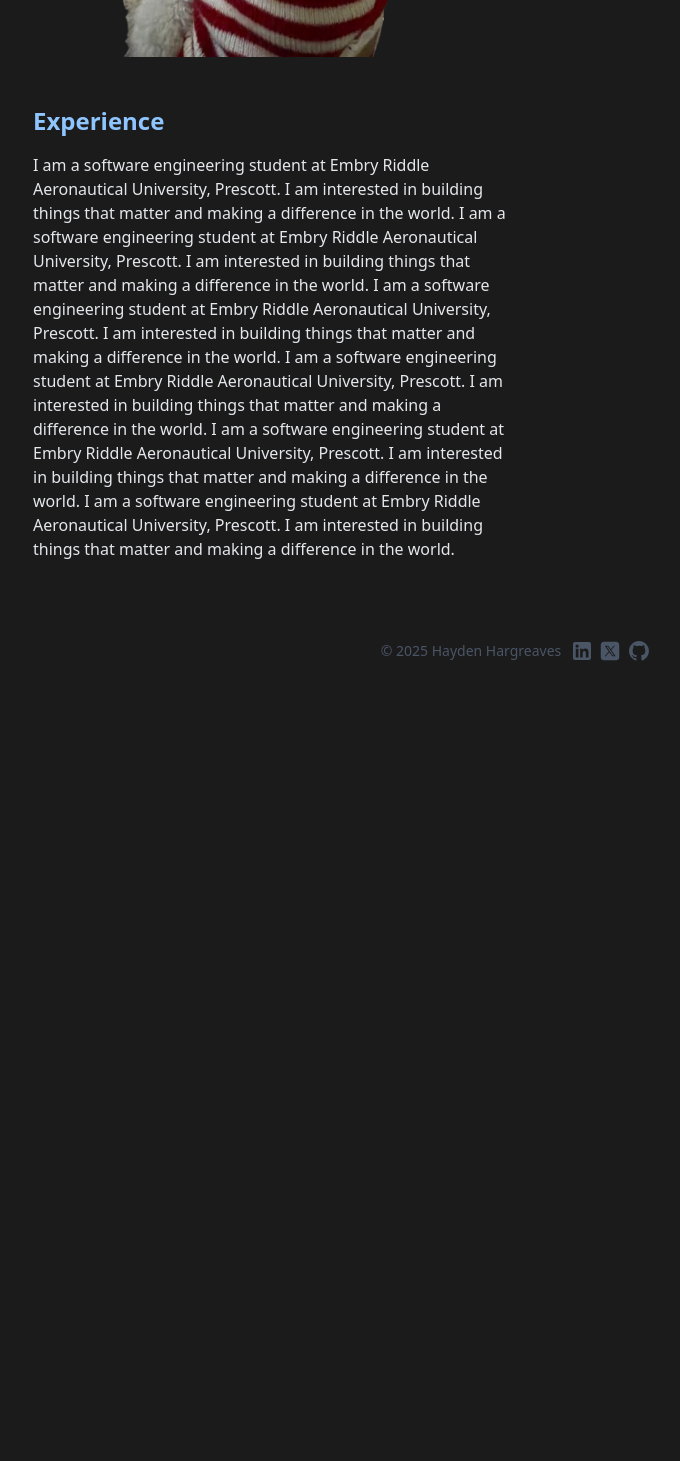
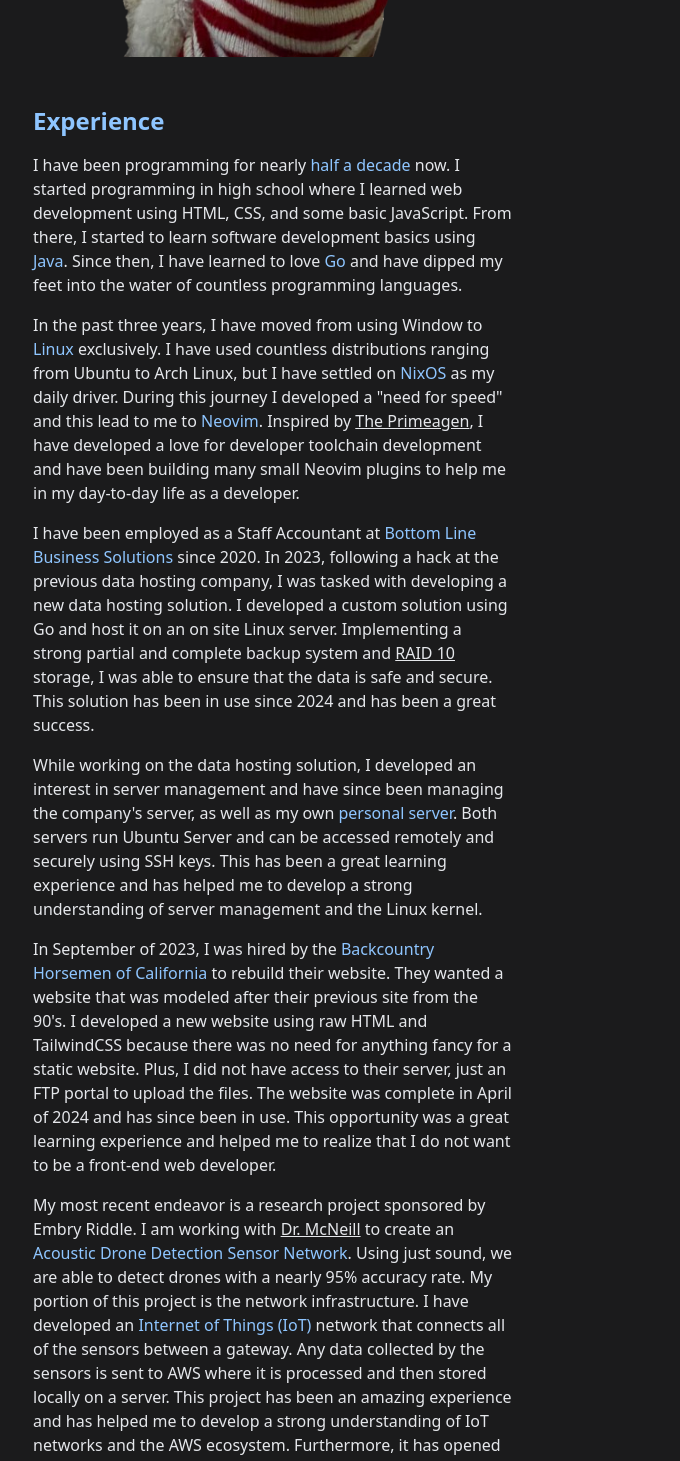
Before and after one commit to haydenhargreaves/hhargreaves.net, a SvelteKit app: page /about in a window 1280 px wide. Shown: the part 1330-2791 px from the top of the page, without its empty margins (127-807 px from the left). Before the commit the page ends 2039 px from the top, so only its background shows below. Built offline with nearby package versions, Linux system fonts and the light colour scheme.

Commit message:
FEAT: Experience section complete, for now.

```diff
--- a/src/routes/about/+page.svelte
+++ b/src/routes/about/+page.svelte
@@ -28,7 +28,7 @@
 							Embry Riddle Aeronautical University.</span
 						>
 						I am also pursing a minor in Cyber Security. I am a freshmen who intends to graduate in Spring,
-						2028. I have a love for building things and seeing my ideas come to life.
+						2028. I have a passion for building things and seeing my ideas come to life.
 						<br />
 						<br />
 						In my free time, when I am not coding, I like to workout, I play airsoft, I love mountain
@@ -56,19 +56,80 @@
 				<!-- Experience -->
 				<div class="my-8 h-fit w-full">
 					<h2 class="py-4 text-2xl font-[600] text-blue-300">Experience</h2>
+					<p class="mb-4 w-3/4 text-gray-200">
+						I have been programming for nearly <span class="text-blue-300">half a decade</span> now.
+						I started programming in high school where I learned web development using HTML, CSS,
+						and some basic JavaScript. From there, I started to learn software development basics
+						using <span class="text-blue-300">Java</span>. Since then, I have learned to love
+						<span class="text-blue-300">Go</span> and have dipped my feet into the water of countless
+						programming languages.
+					</p>
+					<p class="my-4 w-3/4 text-gray-200">
+						In the past three years, I have moved from using Window to
+						<span class="text-blue-300">Linux</span>
+						exclusively. I have used countless distributions ranging from Ubuntu to Arch Linux, but I
+						have settled on <span class="text-blue-300">NixOS</span> as my daily driver. During this
+						journey I developed a "need for speed" and this lead to me to
+						<span class="text-blue-300">Neovim</span>. Inspired by
+						<a
+							href="https://x.com/ThePrimeagen?ref_src=twsrc%5Egoogle%7Ctwcamp%5Eserp%7Ctwgr%5Eauthor"
+							target="_blank"
+							class="transition-color underline duration-150 hover:text-blue-300">The Primeagen</a
+						>, I have developed a love for developer toolchain development and have been building
+						many small Neovim plugins to help me in my day-to-day life as a developer.
+					</p>
 					<p class="w-3/4 text-gray-200">
-						I am a software engineering student at Embry Riddle Aeronautical University, Prescott. I
-						am interested in building things that matter and making a difference in the world. I am
-						a software engineering student at Embry Riddle Aeronautical University, Prescott. I am
-						interested in building things that matter and making a difference in the world. I am a
-						software engineering student at Embry Riddle Aeronautical University, Prescott. I am
-						interested in building things that matter and making a difference in the world. I am a
-						software engineering student at Embry Riddle Aeronautical University, Prescott. I am
-						interested in building things that matter and making a difference in the world. I am a
-						software engineering student at Embry Riddle Aeronautical University, Prescott. I am
-						interested in building things that matter and making a difference in the world. I am a
-						software engineering student at Embry Riddle Aeronautical University, Prescott. I am
-						interested in building things that matter and making a difference in the world.
+						I have been employed as a Staff Accountant at
+						<span class="text-blue-300">Bottom Line Business Solutions</span> since 2020. In 2023,
+						following a hack at the previous data hosting company, I was tasked with developing a
+						new data hosting solution. I developed a custom solution using Go and host it on an on
+						site Linux server. Implementing a strong partial and complete backup system and
+						<a
+							href="https://www.techtarget.com/searchstorage/definition/RAID-10-redundant-array-of-independent-disks"
+							target="_blank"
+							class="transition-color underline duration-150 hover:text-blue-300">RAID 10</a
+						>
+						storage, I was able to ensure that the data is safe and secure. This solution has been in
+						use since 2024 and has been a great success.
+					</p>
+					<p class="my-4 w-3/4 text-gray-200">
+						While working on the data hosting solution, I developed an interest in server management
+						and have since been managing the company's server, as well as my own <span
+							class="text-blue-300"
+						>
+							personal server</span
+						>. Both servers run Ubuntu Server and can be accessed remotely and securely using SSH
+						keys. This has been a great learning experience and has helped me to develop a strong
+						understanding of server management and the Linux kernel.
+					</p>
+					<p class="my-4 w-3/4 text-gray-200">
+						In September of 2023, I was hired by the <span class="text-blue-300">
+							Backcountry Horsemen of California
+						</span>
+						to rebuild their website. They wanted a website that was modeled after their previous site
+						from the 90's. I developed a new website using raw HTML and TailwindCSS because there was
+						no need for anything fancy for a static website. Plus, I did not have access to their server,
+						just an FTP portal to upload the files. The website was complete in April of 2024 and has
+						since been in use. This opportunity was a great learning experience and helped me to realize
+						that I do not want to be a front-end web developer.
+					</p>
+					<p class="my-4 w-3/4 text-gray-200">
+						My most recent endeavor is a research project sponsored by Embry Riddle. I am working
+						with
+						<a
+							href="https://faculty.erau.edu/Seth.McNeill"
+							class="transition-color underline duration-150 hover:text-blue-300"
+							target="_blank">Dr. McNeill</a
+						>
+						to create an <span class="text-blue-300">Acoustic Drone Detection Sensor Network</span>.
+						Using just sound, we are able to detect drones with a nearly 95% accuracy rate. My
+						portion of this project is the network infrastructure. I have developed an
+						<span class="text-blue-300"> Internet of Things (IoT)</span> network that connects all of
+						the sensors between a gateway. Any data collected by the sensors is sent to AWS where it
+						is processed and then stored locally on a server. This project has been an amazing experience
+						and has helped me to develop a strong understanding of IoT networks and the AWS ecosystem.
+						Furthermore, it has opened my eyes to the world of research and brought me close to many
+						amazing people.
 					</p>
 				</div>
 			</div>
```
